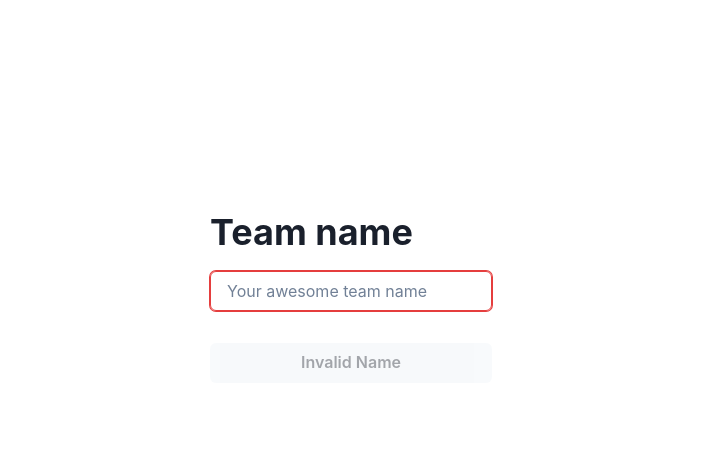
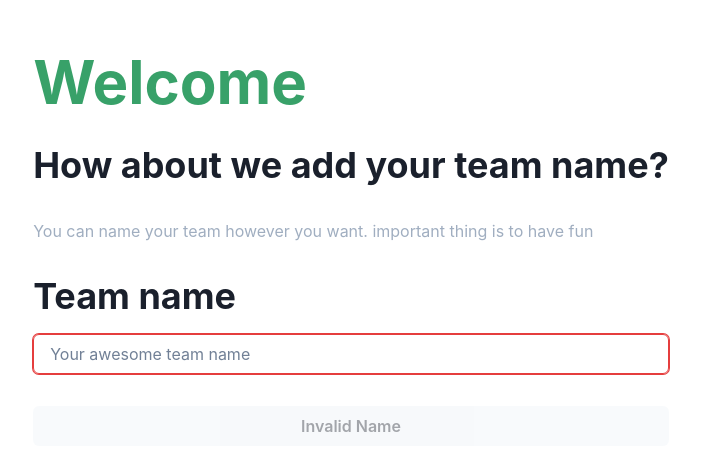
Before and after one commit to elijahmg/Pub-Quiz-App, a Next.js app: page /1 in a window 1280 px wide. Shown: the part 151-622 px from the top of the page, without its empty margins (289-990 px from the left). Built offline with nearby package versions, Linux system fonts and the light colour scheme.

Commit message:
feat: third cleanup

```diff
--- a/pages/[gameId]/index.tsx
+++ b/pages/[gameId]/index.tsx
@@ -30,12 +30,12 @@ const Welcome = (): JSX.Element => {
   return (
     <Center h={`100vh`} p={`20px`}>
       <Stack spacing={8}>
-        <Header label="Welcome" />
-        <SubHeader label="How about we add your team name?" />
-        <SubTitle
-          label="You can name your team however you want. important thing is to have
-          fun"
-        />
+        <Header>Welcome</Header>
+        <SubHeader>How about we add your team name?</SubHeader>
+        <SubTitle>
+          You can name your team however you want. important thing is to have
+          fun
+        </SubTitle>
         <FormControl id="first-name" isInvalid={buttonStatus}>
           <Heading as="h3" mb={4}>
             Team name
--- a/pages/index.tsx
+++ b/pages/index.tsx
@@ -28,7 +28,9 @@ export default function Home() {
           </Flex>
         </Box>
 
-        <PrimaryButton label={'Enter PIN'} onClickHandle={changeModalStatus} />
+        <PrimaryButton onClickHandle={() => changeModalStatus(true)}>
+          Enter PIN
+        </PrimaryButton>
         <SecondaryButton>Admin dashboard</SecondaryButton>
         <ModalComponent
           modalStatus={modalStatus}
```
Also changed, not shown: components/buttons/PrimaryButton.tsx (+7 -3 lines).
